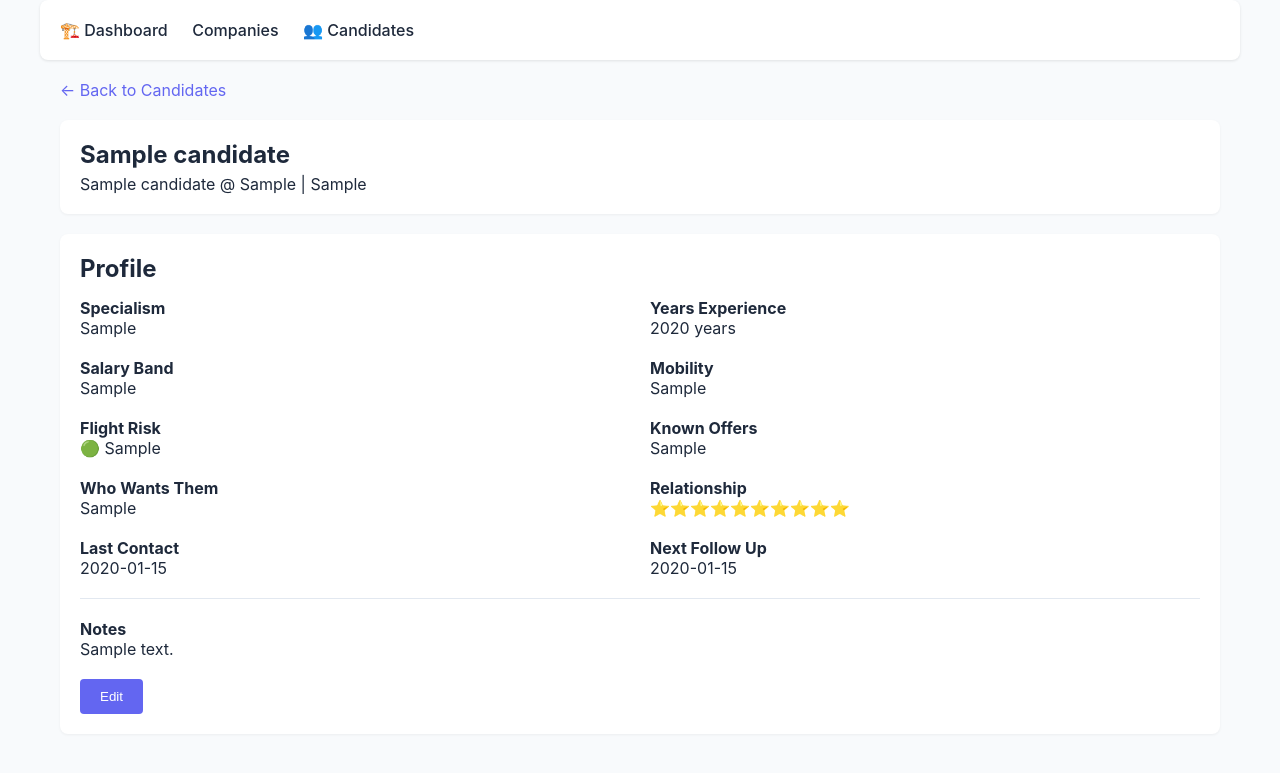
After one commit to claudia-ai-bot/workspace, a Flask app: page /candidate/1 in a window 1280 px wide. The commit adds this page. Shown: the top 773 px of the page. Run offline with Flask 3, Linux system fonts and the light colour scheme; tables that the repository leaves empty hold one stand-in row (values such as "Sample post").

Commit message:
Add Candidates table to CRM - full web UI for managing talent pipeline

```diff
--- a/seq-crm/app.py
+++ b/seq-crm/app.py
@@ -65,6 +65,30 @@ def init_db():
         )
     ''')
 
+    # Candidates table
+    cursor.execute('''
+        CREATE TABLE IF NOT EXISTS candidates (
+            id INTEGER PRIMARY KEY,
+            name TEXT UNIQUE NOT NULL,
+            current_company TEXT,
+            title TEXT,
+            specialism TEXT,
+            years_experience INTEGER,
+            salary_band TEXT,
+            location TEXT,
+            mobility TEXT,
+            flight_risk TEXT,
+            known_offers TEXT,
+            who_wants_them TEXT,
+            relationship_score INTEGER DEFAULT 1,
+            last_contact DATE,
+            next_follow_up DATE,
+            notes TEXT,
+            created_at TIMESTAMP DEFAULT CURRENT_TIMESTAMP,
+            updated_at TIMESTAMP DEFAULT CURRENT_TIMESTAMP
+        )
+    ''')
+
     db.commit()
     db.close()
 
@@ -83,12 +107,16 @@ def dashboard():
     cursor.execute('SELECT COUNT(*) as count FROM decision_makers WHERE relationship_score >= 4')
     warm_count = cursor.fetchone()['count']
 
+    cursor.execute('SELECT COUNT(*) as count FROM candidates')
+    candidate_count = cursor.fetchone()['count']
+
     db.close()
 
     return render_template('dashboard.html',
                          companies=company_count,
                          dms=dm_count,
-                         warm=warm_count)
+                         warm=warm_count,
+                         candidates=candidate_count)
 
 @app.route('/companies')
 def companies_list():
@@ -208,6 +236,86 @@ def api_add_dm():
         db.close()
         return jsonify({'status': 'error', 'message': str(e)}), 400
 
+@app.route('/candidates')
+def candidates_list():
+    """List all candidates"""
+    db = get_db()
+    cursor = db.cursor()
+
+    search = request.args.get('search', '')
+
+    if search:
+        cursor.execute('SELECT * FROM candidates WHERE name LIKE ? OR current_company LIKE ? ORDER BY name',
+                      (f'%{search}%', f'%{search}%'))
+    else:
+        cursor.execute('SELECT * FROM candidates ORDER BY name')
+
+    candidates = cursor.fetchall()
+    db.close()
+
+    return render_template('candidates.html', candidates=candidates, search=search)
+
+@app.route('/candidate/<int:candidate_id>')
+def candidate_detail(candidate_id):
+    """Candidate detail page"""
+    db = get_db()
+    cursor = db.cursor()
+
+    cursor.execute('SELECT * FROM candidates WHERE id = ?', (candidate_id,))
+    candidate = cursor.fetchone()
+
+    if not candidate:
+        return redirect(url_for('candidates_list'))
+
+    db.close()
+
+    return render_template('candidate_detail.html', candidate=candidate)
+
+@app.route('/api/candidate', methods=['POST'])
+def api_add_candidate():
+    """API: Add/edit candidate"""
+    data = request.json
+    db = get_db()
+    cursor = db.cursor()
+
+    try:
+        if 'id' in data and data['id']:
+            # Update
+            cursor.execute('''
+                UPDATE candidates
+                SET name=?, current_company=?, title=?, specialism=?, years_experience=?,
+                    salary_band=?, location=?, mobility=?, flight_risk=?, known_offers=?,
+                    who_wants_them=?, relationship_score=?, last_contact=?, next_follow_up=?,
+                    notes=?, updated_at=CURRENT_TIMESTAMP
+                WHERE id=?
+            ''', (data.get('name'), data.get('current_company'), data.get('title'),
+                  data.get('specialism'), data.get('years_experience'), data.get('salary_band'),
+                  data.get('location'), data.get('mobility'), data.get('flight_risk'),
+                  data.get('known_offers'), data.get('who_wants_them'),
+                  data.get('relationship_score'), data.get('last_contact'),
+                  data.get('next_follow_up'), data.get('notes'), data.get('id')))
+        else:
+            # Add
+            cursor.execute('''
+                INSERT INTO candidates
+                (name, current_company, title, specialism, years_experience, salary_band,
+                 location, mobility, flight_risk, known_offers, who_wants_them,
+                 relationship_score, last_contact, next_follow_up, notes)
+                VALUES (?, ?, ?, ?, ?, ?, ?, ?, ?, ?, ?, ?, ?, ?, ?)
+            ''', (data.get('name'), data.get('current_company'), data.get('title'),
+                  data.get('specialism'), data.get('years_experience'), data.get('salary_band'),
+                  data.get('location'), data.get('mobility'), data.get('flight_risk'),
+                  data.get('known_offers'), data.get('who_wants_them'),
+                  data.get('relationship_score'), data.get('last_contact'),
+                  data.get('next_follow_up'), data.get('notes')))
+
+        db.commit()
+        db.close()
+        return jsonify({'status': 'success'})
+    except Exception as e:
+        db.close()
+        return jsonify({'status': 'error', 'message': str(e)}), 400
+
 @app.route('/api/export')
 def api_export():
     """Export all data to CSV"""
--- a/seq-crm/templates/base.html
+++ b/seq-crm/templates/base.html
@@ -181,6 +181,7 @@ label {
 <nav class="container">
   <a href="/">🏗️ Dashboard</a>
   <a href="/companies">Companies</a>
+  <a href="/candidates">👥 Candidates</a>
 </nav>
 
 <div class="container">
--- /dev/null
+++ b/seq-crm/templates/candidate_detail.html
@@ -0,0 +1,226 @@
+{% extends "base.html" %}
+
+{% block title %}{{ candidate.name }} - SEQ CRM{% endblock %}
+
+{% block content %}
+
+<div style="margin-bottom: 20px;">
+  <a href="/candidates">&larr; Back to Candidates</a>
+</div>
+
+<div class="header">
+  <h1>{{ candidate.name }}</h1>
+  <p>{{ candidate.title }} @ {{ candidate.current_company or 'TBD' }} | {{ candidate.location }}</p>
+</div>
+
+<!-- Candidate Details -->
+<div style="background: white; padding: 20px; border-radius: 8px; margin-bottom: 20px; box-shadow: 0 1px 3px rgba(0,0,0,0.05);">
+  <h2>Profile</h2>
+
+  <div style="display: grid; grid-template-columns: 1fr 1fr; gap: 20px; margin-top: 15px;">
+    <div>
+      <h4>Specialism</h4>
+      <p>{{ candidate.specialism or '-' }}</p>
+    </div>
+    <div>
+      <h4>Years Experience</h4>
+      <p>{{ candidate.years_experience or '-' }} years</p>
+    </div>
+    <div>
+      <h4>Salary Band</h4>
+      <p>{{ candidate.salary_band or '-' }}</p>
+    </div>
+    <div>
+      <h4>Mobility</h4>
+      <p>{{ candidate.mobility or '-' }}</p>
+    </div>
+    <div>
+      <h4>Flight Risk</h4>
+      <p>
+        {% if candidate.flight_risk == 'High' %}
+          🔴 {{ candidate.flight_risk }}
+        {% elif candidate.flight_risk == 'Medium' %}
+          🟠 {{ candidate.flight_risk }}
+        {% else %}
+          🟢 {{ candidate.flight_risk or '-' }}
+        {% endif %}
+      </p>
+    </div>
+    <div>
+      <h4>Known Offers</h4>
+      <p>{{ candidate.known_offers or '-' }}</p>
+    </div>
+    <div>
+      <h4>Who Wants Them</h4>
+      <p>{{ candidate.who_wants_them or '-' }}</p>
+    </div>
+    <div>
+      <h4>Relationship</h4>
+      <p>
+        {% for i in range(candidate.relationship_score) %}⭐{% endfor %}
+      </p>
+    </div>
+    <div>
+      <h4>Last Contact</h4>
+      <p>{{ candidate.last_contact or '-' }}</p>
+    </div>
+    <div>
+      <h4>Next Follow Up</h4>
+      <p>{{ candidate.next_follow_up or '-' }}</p>
+    </div>
+  </div>
+
+  {% if candidate.notes %}
+  <div style="margin-top: 20px; padding-top: 20px; border-top: 1px solid #e2e8f0;">
+    <h4>Notes</h4>
+    <p style="white-space: pre-wrap;">{{ candidate.notes }}</p>
+  </div>
+  {% endif %}
+
+  <div style="margin-top: 20px;">
+    <button class="btn" onclick="editCandidate()">Edit</button>
+  </div>
+</div>
+
+<!-- Edit Form (hidden by default) -->
+<div id="editFormContainer" style="display:none; background: white; padding: 20px; border-radius: 8px; box-shadow: 0 1px 3px rgba(0,0,0,0.05);">
+  <h2>Edit Candidate</h2>
+  <form id="editForm">
+    <div class="form-group">
+      <label>Name *</label>
+      <input type="text" id="editName" value="{{ candidate.name }}" required />
+    </div>
+
+    <div class="form-group">
+      <label>Current Company</label>
+      <input type="text" id="editCompany" value="{{ candidate.current_company or '' }}" />
+    </div>
+
+    <div class="form-group">
+      <label>Title</label>
+      <input type="text" id="editTitle" value="{{ candidate.title or '' }}" />
+    </div>
+
+    <div class="form-group">
+      <label>Specialism</label>
+      <input type="text" id="editSpecialism" value="{{ candidate.specialism or '' }}" />
+    </div>
+
+    <div class="form-group">
+      <label>Years Experience</label>
+      <input type="number" id="editYearsExp" value="{{ candidate.years_experience or '' }}" />
+    </div>
+
+    <div class="form-group">
+      <label>Salary Band</label>
+      <input type="text" id="editSalaryBand" value="{{ candidate.salary_band or '' }}" />
+    </div>
+
+    <div class="form-group">
+      <label>Location</label>
+      <input type="text" id="editLocation" value="{{ candidate.location or '' }}" />
+    </div>
+
+    <div class="form-group">
+      <label>Mobility</label>
+      <input type="text" id="editMobility" value="{{ candidate.mobility or '' }}" />
+    </div>
+
+    <div class="form-group">
+      <label>Flight Risk</label>
+      <select id="editFlightRisk">
+        <option value="">Select...</option>
+        <option {% if candidate.flight_risk == 'Low' %}selected{% endif %}>Low</option>
+        <option {% if candidate.flight_risk == 'Medium' %}selected{% endif %}>Medium</option>
+        <option {% if candidate.flight_risk == 'High' %}selected{% endif %}>High</option>
+      </select>
+    </div>
+
+    <div class="form-group">
+      <label>Known Offers?</label>
+      <input type="text" id="editKnownOffers" value="{{ candidate.known_offers or '' }}" />
+    </div>
+
+    <div class="form-group">
+      <label>Who Wants Them</label>
+      <textarea id="editWhoWants" rows="2">{{ candidate.who_wants_them or '' }}</textarea>
+    </div>
+
+    <div class="form-group">
+      <label>Relationship (1-5)</label>
+      <select id="editRelationship">
+        <option value="1" {% if candidate.relationship_score == 1 %}selected{% endif %}>1 - Cold</option>
+        <option value="2" {% if candidate.relationship_score == 2 %}selected{% endif %}>2</option>
+        <option value="3" {% if candidate.relationship_score == 3 %}selected{% endif %}>3 - Warm</option>
+        <option value="4" {% if candidate.relationship_score == 4 %}selected{% endif %}>4</option>
+        <option value="5" {% if candidate.relationship_score == 5 %}selected{% endif %}>5 - Hot</option>
+      </select>
+    </div>
+
+    <div class="form-group">
+      <label>Last Contact</label>
+      <input type="date" id="editLastContact" value="{{ candidate.last_contact or '' }}" />
+    </div>
+
+    <div class="form-group">
+      <label>Next Follow Up</label>
+      <input type="date" id="editNextFollowUp" value="{{ candidate.next_follow_up or '' }}" />
+    </div>
+
+    <div class="form-group">
+      <label>Notes</label>
+      <textarea id="editNotes" rows="3">{{ candidate.notes or '' }}</textarea>
+    </div>
+
+    <button type="submit" class="btn">Save Changes</button>
+    <button type="button" class="btn btn-secondary" onclick="closeEditForm()" style="margin-left: 10px;">Cancel</button>
+  </form>
+</div>
+
+<script>
+function editCandidate() {
+  document.getElementById('editFormContainer').style.display = 'block';
+  window.scrollTo(0, document.getElementById('editFormContainer').offsetTop);
+}
+
+function closeEditForm() {
+  document.getElementById('editFormContainer').style.display = 'none';
+}
+
+document.getElementById('editForm').addEventListener('submit', async (e) => {
+  e.preventDefault();
+
+  const data = {
+    id: {{ candidate.id }},
+    name: document.getElementById('editName').value,
+    current_company: document.getElementById('editCompany').value,
+    title: document.getElementById('editTitle').value,
+    specialism: document.getElementById('editSpecialism').value,
+    years_experience: document.getElementById('editYearsExp').value,
+    salary_band: document.getElementById('editSalaryBand').value,
+    location: document.getElementById('editLocation').value,
+    mobility: document.getElementById('editMobility').value,
+    flight_risk: document.getElementById('editFlightRisk').value,
+    known_offers: document.getElementById('editKnownOffers').value,
+    who_wants_them: document.getElementById('editWhoWants').value,
+    relationship_score: parseInt(document.getElementById('editRelationship').value),
+    last_contact: document.getElementById('editLastContact').value,
+    next_follow_up: document.getElementById('editNextFollowUp').value,
+    notes: document.getElementById('editNotes').value
+  };
+
+  const response = await fetch('/api/candidate', {
+    method: 'POST',
+    headers: { 'Content-Type': 'application/json' },
+    body: JSON.stringify(data)
+  });
+
+  if (response.ok) {
+    location.reload();
+  } else {
+    alert('Error saving candidate');
+  }
+});
+</script>
+
+{% endblock %}
--- a/seq-crm/templates/dashboard.html
+++ b/seq-crm/templates/dashboard.html
@@ -19,6 +19,10 @@
     <div class="value">{{ dms }}</div>
   </div>
   <div class="card">
+    <h3>Candidates</h3>
+    <div class="value">{{ candidates }}</div>
+  </div>
+  <div class="card">
     <h3>Warm Leads</h3>
     <div class="value">{{ warm }}</div>
   </div>
@@ -28,7 +32,7 @@
   <h2>Quick Actions</h2>
   <p style="margin-top: 15px;">
     <a href="/companies" class="btn">View Companies</a>
-    <a href="/companies" class="btn btn-secondary" style="margin-left: 10px;">Add Company</a>
+    <a href="/candidates" class="btn btn-secondary" style="margin-left: 10px;">View Candidates</a>
     <a href="/api/export" class="btn btn-secondary" style="margin-left: 10px;">📥 Export CSV</a>
   </p>
 </div>
```
Also changed, not shown: seq-crm/templates/candidates.html (added, +205 -0 lines), seq-crm/crm.db.
